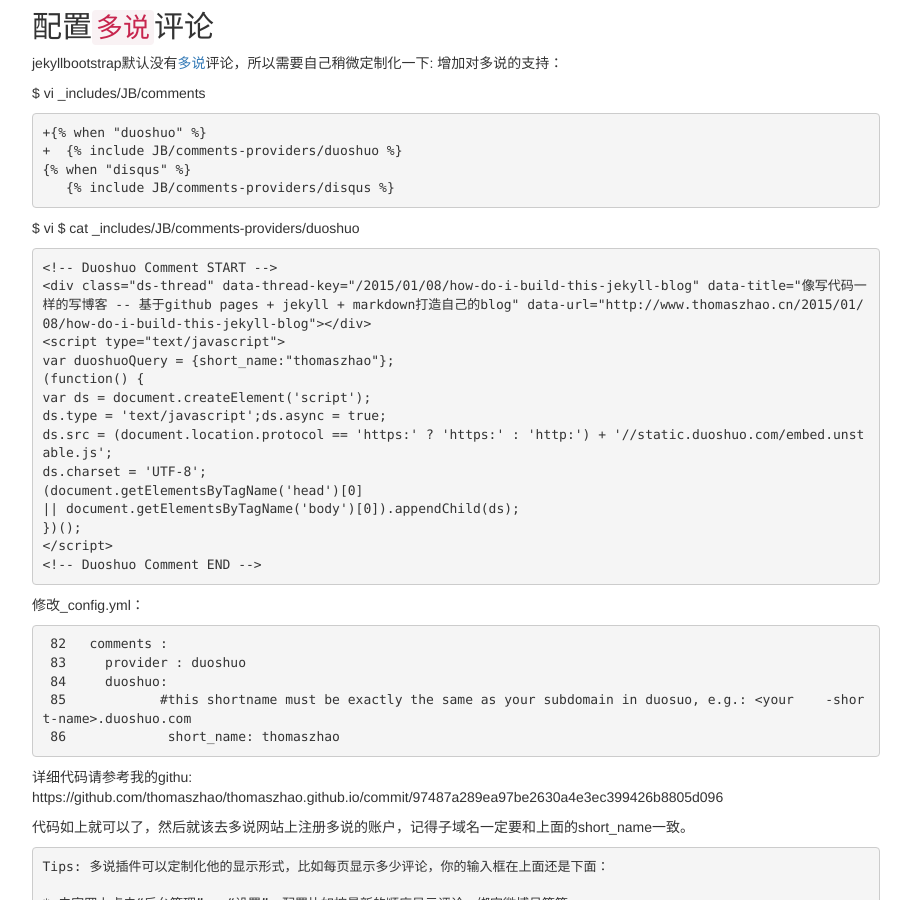
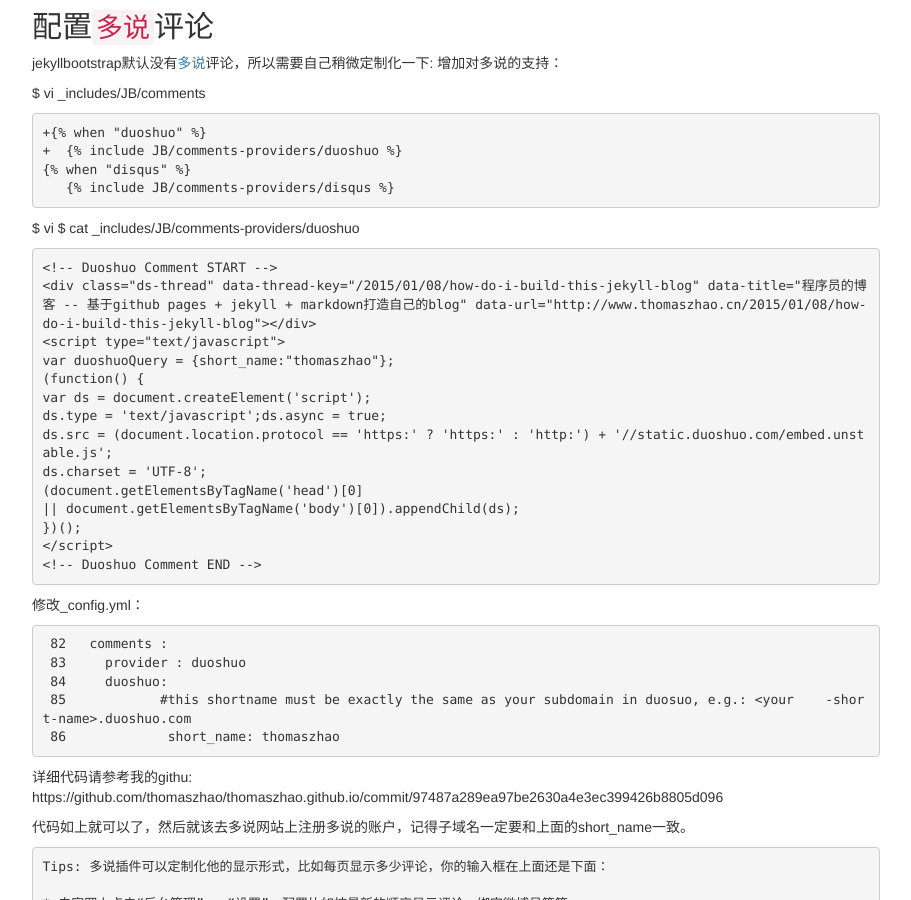
Before and after one commit to thomaszhao/thomaszhao.github.io, a Jekyll site: the page built from _posts/myblog/2015-01-08-how-do-i-build-this-jekyll-blog.md, in a window 1280 px wide and 900 px high, scrolled down 1859 px. Shown: the whole window, without its empty margins (38-949 px from the left). Built offline with Jekyll 4.4.1, drawn with Linux system fonts in a browser that asks for light colours; nearby versions of some CDN libraries; library files that are not in the unit come from our copies; comment, search, counter and statistics services are not loaded; some of the changed text lies outside the part shown.

Commit message:
blog: change title

```diff
--- a/_posts/myblog/2015-01-08-how-do-i-build-this-jekyll-blog.md
+++ b/_posts/myblog/2015-01-08-how-do-i-build-this-jekyll-blog.md
@@ -1,5 +1,5 @@
 ---
-title: 像写代码一样的写博客 -- 基于github pages + jekyll + markdown打造自己的blog
+title: 程序员的博客 -- 基于github pages + jekyll + markdown打造自己的blog
 tagline: ""
 category: myblog
 layout: post
```
